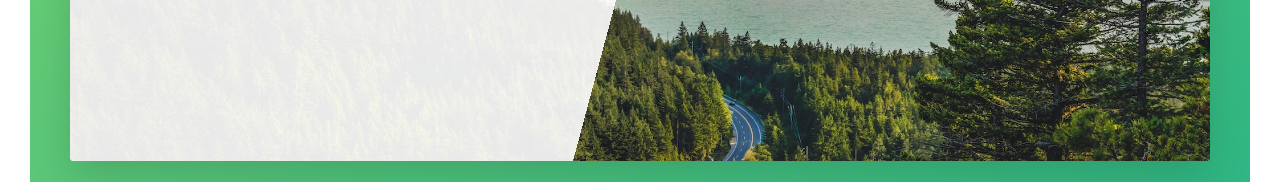
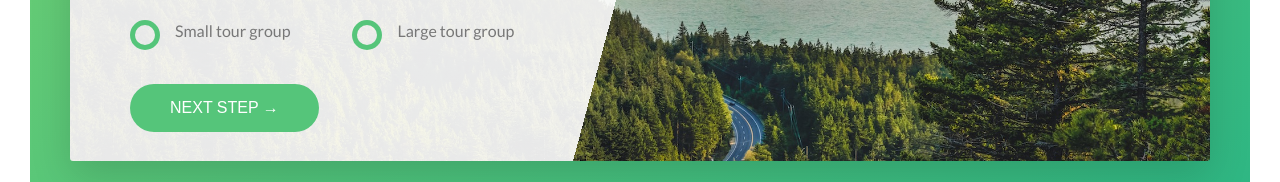
Before and after one commit to folaranmi/natour-frontend, a website: page index.html in a window 1280 px wide. Shown: the part 5041-5223 px from the top of the page. Drawn offline with Linux system fonts and the light colour scheme.

Commit message:
book aspect done

```diff
--- a/index.html
+++ b/index.html
@@ -301,6 +301,29 @@
                                     <label for="email" class="form__label">Email address</label>
                                 </div>
 
+                                <div class="form__group u-margin-bottom-medium">
+
+                                    <div class="form__radio-group">
+                                        <input type="radio" name="size" id="small" class="form__radio-input">
+                                        <label for="small" class="form__radio-label">
+                                            <span class="form__radio-button"></span>
+                                            Small tour group
+                                        </label>
+                                    </div>
+
+                                    <div class="form__radio-group">
+                                        <input type="radio" name="size" id="large" class="form__radio-input">
+                                        <label for="large" class="form__radio-label">
+                                            <span class="form__radio-button"></span>
+                                            Large tour group
+                                        </label>
+                                    </div>
+
+                                </div>
+
+                                <div class="form__group">
+                                    <button class="btn btn--green">Next step &rarr;</button>
+                                </div>
                             </form>
                         </div>
                     </div>
--- a/sass/base/_utilities.scss
+++ b/sass/base/_utilities.scss
@@ -2,9 +2,9 @@
     text-align: center;
 }
 
-.u-margin-bottom-small{ margin-bottom: 1.5rem;}
-.u-margin-bottom-medium{ margin-bottom: 4rem;}
-.u-margin-bottom-big{ margin-bottom: 8rem;}
+.u-margin-bottom-small{ margin-bottom: 1.5rem !important;}
+.u-margin-bottom-medium{ margin-bottom: 4rem !important;}
+.u-margin-bottom-big{ margin-bottom: 8rem !important;}
 
-.u-margin-top-big{ margin-bottom: 8rem;}
-.u-margin-top-huge{ margin-bottom: 10rem;}
+.u-margin-top-big{ margin-bottom: 8rem !important;}
+.u-margin-top-huge{ margin-bottom: 10rem !important;}
--- a/sass/components/_buttons.scss
+++ b/sass/components/_buttons.scss
@@ -1,5 +1,5 @@
 .btn{
-
+    &,
     &:link,
     &:visited{
         text-transform: uppercase;
@@ -10,6 +10,10 @@
         transition: all .2s ease-out;
         position: relative;
         font-size: 1.6rem;
+
+        // Change for the button element
+        border: none;
+        cursor: pointer;
     }
 
     &:hover{
@@ -22,7 +26,9 @@
         }
     }
 
-    &:active{
+    &:active,
+    &:focus {
+        outline: none;
         transform: translateY(-0.1rem);
         box-shadow: 0 5px 10px rgba(0,0,0,.2);
     }
--- a/sass/components/form.scss
+++ b/sass/components/form.scss
@@ -9,11 +9,12 @@
         color: inherit;
         padding: 1.5rem 2rem;
         border-radius: 2px;
-        background-color: rgba($color-white, .5);
+        background-color: rgba($color-white, 0.5);
         border: none;
         width: 90%;
         display: block;
         border-bottom: 3px solid transparent;
+        transition: all 0.3s;
 
         &:focus{
             outline: none;
@@ -43,5 +44,53 @@
     &__input:placeholder-shown + &__label{
         opacity: 0;
         visibility: hidden;
+        transform: translateY(-4rem);
     }
+
+    // Radio Button declarations
+
+    &__radio-group{
+        width: 49%;
+        display: inline-block;
+    }
+    &__radio-input{
+        display: none;
+    }
+
+    &__radio-label{
+        position: relative;
+        font-size: $default-font-size;
+        cursor: pointer;
+        padding-left: 4.5rem;
+    }
+
+    &__radio-button{
+        width: 3rem;
+        height: 3rem;
+        border-radius: 50%;
+        border: 5px solid $color-primary;
+        display: inline-block;
+        position: absolute;
+        left: 0;
+        top: -.1rem;
+
+        &::after{
+            content: "";
+            width: 1.3rem;
+            height: 1.3rem;
+            border-radius: 50%;
+            display: block;
+            position: absolute;
+            top: 50%;
+            left: 50%;
+            transform: translate(-50%, -50%);
+            background-color: $color-primary;
+            opacity: 0;
+        }
+    }
+
+    &__radio-input:checked ~ &__radio-label &__radio-button::after{
+        opacity: 1;
+    }
+
 }
```
Also changed, not shown: css/style.css.
